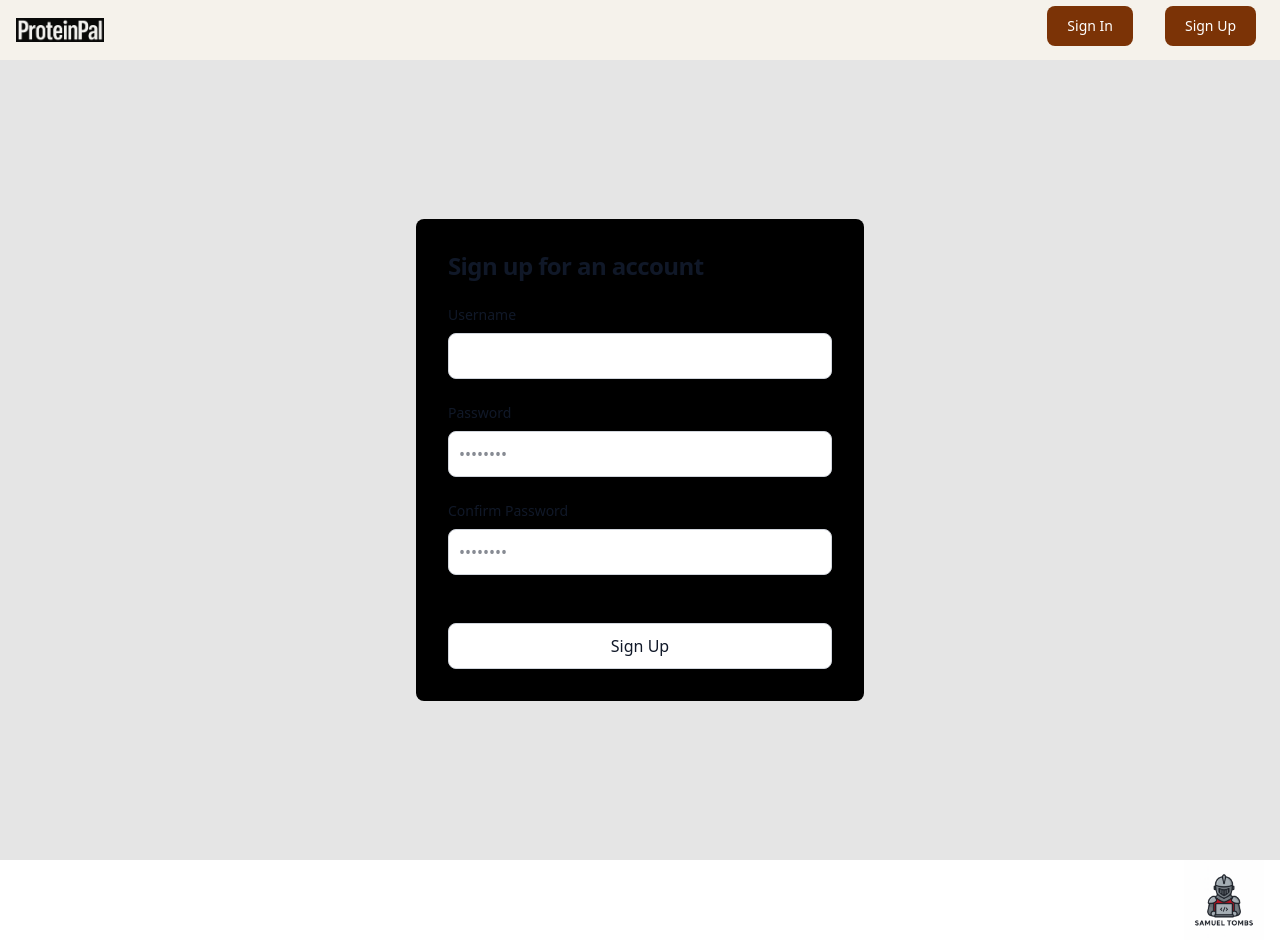
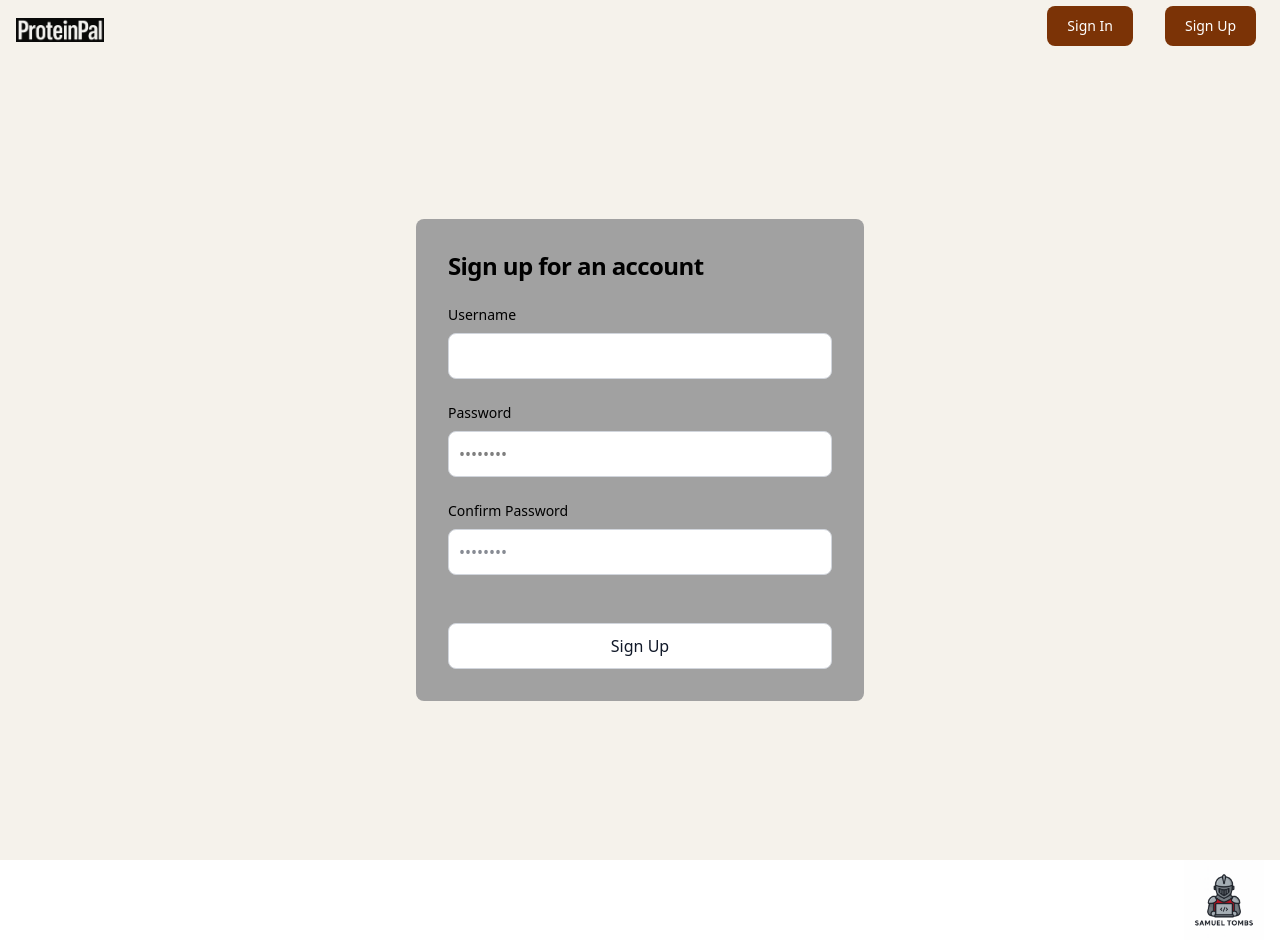
Before and after one commit to SamTombs/protein-pal-front-end, a React (Vite) app in the folder protein-pal-front-end/: page /sign-up in a window 1280 px wide. Built offline with nearby package versions, Linux system fonts and the light colour scheme; no server answers.

Commit message:
Perenial Issue of session state

```diff
--- a/protein-pal-front-end/src/App.jsx
+++ b/protein-pal-front-end/src/App.jsx
@@ -6,7 +6,6 @@ import SignInForm from "./pages/SignInForm";
 import AppLayout from "./layout/AppLayout";
 import Lists from "./pages/Lists";
 import About from "./pages/About";
-import ShoppingListForm from "./pages/ShoppingListForm";
 import ShoppingPage from "./pages/ShoppingPage";
 import * as listService from "./services/listService";
 import { UserContext } from "./contexts/UserContext";
@@ -69,12 +68,8 @@ const App = () => {
           <Route
             path="/lists"
             element={
-              <Lists lists={lists} handleDeleteList={handleDeleteList} />
+              <Lists lists={lists} handleDeleteList={handleDeleteList} handleAddList={handleAddList}  />
             }
-          />
-          <Route
-            path="/lists/new"
-            element={<ShoppingListForm handleAddList={handleAddList} />}
           />
           <Route path="/lists/:listId" element={<ShoppingPage lists={lists} handleUpdateCart={handleUpdateCart} />} />
           <>
--- a/protein-pal-front-end/src/components/ItemList.jsx
+++ b/protein-pal-front-end/src/components/ItemList.jsx
@@ -21,7 +21,7 @@ const ItemList = ({ addToCart }) => {
 
   return (
     <>
-      <div tyle={{ backgroundColor: "#dcd2baff" }} className="justify-center">
+      <div tyle={{ backgroundColor: "#dcd2baff" }} className="justify-center pl-40 pr-40">
         <section className="flex flex-row space-x-6 items-center">
           <img
             src={Inspiration}
--- a/protein-pal-front-end/src/pages/ShoppingListForm.jsx
+++ b/protein-pal-front-end/src/components/ShoppingListForm.jsx
@@ -1,14 +1,11 @@
 import { useState } from "react";
-import { useNavigate } from "react-router";
-
 
 const initialState = {
   name: "",
 };
 
-const ShoppingListForm = ({ handleAddList }) => {
+const ShoppingListForm = ({ isFormOpen, handleAddList}) => {
   const [formData, setFormData] = useState(initialState);
-  const navigate = useNavigate();
 
   const handleChange = (event) => {
     setFormData({ ...formData, [event.target.name]: event.target.value });
@@ -17,13 +14,13 @@ const ShoppingListForm = ({ handleAddList }) => {
   const handleAddSubmit = (event) => {
     event.preventDefault();
     handleAddList(formData);
-    navigate("/lists");
+    setFormData(initialState)
   };
   return (
-    <div style={{ backgroundColor: "#f5f2eb" }}>
+    <div className="bg-[#f5f2eb]">
       <form
         onSubmit={handleAddSubmit}
-        className="bg-white shadow-md rounded px-30 pt-6 pb-5 mb-2"
+        className="shadow-xl rounded px-100 pt-40 pb-40 mb-2"
       >
         <div className="md:flex md:items-center mb-1">
           <label
--- a/protein-pal-front-end/src/pages/About.jsx
+++ b/protein-pal-front-end/src/pages/About.jsx
@@ -9,7 +9,7 @@ const About = () => {
           style={{ backgroundColor: "#f5f2eb" }}
         >
           <p className="font-serif text-lg text-justify pr-40 pl-40">
-            About Us We didnt start out in the world of protein. In fact, our
+            We didn't start out in the world of protein. In fact, our
             story began on the other end of the spectrum—flour-dusted aprons,
             warm ovens, and a little neighborhood bakery that prided itself on
             serving the softest, most indulgent treats. It was a sweet life, but
@@ -18,8 +18,8 @@ const About = () => {
             dedication we had for creating delicious baked goods could be
             channeled into helping people, just like you, to find protein-packed
             options that fuel peoples lives in a healthier way. From those
-            humble, carby beginnings, weve risen into something new: a one-stop
-            destination to find high-quality proteins. Whether youre an
+            humble, carby beginnings, we've risen into something new: a one-stop
+            destination to find high-quality proteins. Whether you're an
             athlete, a busy professional, or just someone looking for better
             choices, we’e here to make shopping for protein simple, accessible,
             and actually enjoyable.
--- a/protein-pal-front-end/src/pages/Lists.jsx
+++ b/protein-pal-front-end/src/pages/Lists.jsx
@@ -1,12 +1,19 @@
 import { useNavigate, Link, useParams } from "react-router";
+import ShoppingListForm from "../components/ShoppingListForm";
+import { useState } from "react"
 
-const Lists = ({ lists, handleDeleteList }) => {
+const Lists = ({ lists, handleDeleteList, handleAddList }) => {
   const navigate = useNavigate();
   const { listId } = useParams()
+   const [isFormOpen, setIsFormOpen] = useState(false);
 
   const navToPage = (url) => {
     navigate(url);
   };
+
+  const handleFormView = () => {
+    setIsFormOpen(!isFormOpen)
+  }
 
   return (
     <main className="bg-[#f5f2eb] min-h-screen p-6">
@@ -36,11 +43,14 @@ const Lists = ({ lists, handleDeleteList }) => {
       <div className="mt-6 flex justify-center">
         <button
           className="flex items-center justify-center w-12 h-12 cursor-pointer rounded-full bg-amber-900 text-white text-2xl hover:bg-amber-700 transition shadow-md"
-          onClick={() => navToPage("/lists/new")}
+          onClick={() => handleFormView()}
         >
-          +
+          {isFormOpen ? "-" : "+"}
         </button>
       </div>
+      {isFormOpen ?
+      <ShoppingListForm handleAddList={handleAddList} isFormOpen={isFormOpen} />
+      : ""}
     </main>
   );
 };
--- a/protein-pal-front-end/src/pages/ShoppingPage.jsx
+++ b/protein-pal-front-end/src/pages/ShoppingPage.jsx
@@ -8,8 +8,8 @@ import { useParams } from "react-router";
 const ShoppingPage = ({ handleUpdateCart, lists }) => {
   console.log(lists)
   const { listId } = useParams();
-  const filteredLists = lists? lists?.filter((list) => listId !== list._id ) : [] ;
-  const [cart, setCart] = useState(filteredLists);
+  // const filteredLists = lists? lists?.filter((list) => listId !== list._id ) : [] ;
+  const [cart, setCart] = useState(lists?.filter((list) => listId !== list._id ));
   const [showModal, setShowModal] = useState(false);
 
   const addToCart = (item) => {
--- a/protein-pal-front-end/src/pages/SignUpForm.jsx
+++ b/protein-pal-front-end/src/pages/SignUpForm.jsx
@@ -38,19 +38,19 @@ const SignUpForm = () => {
   };
 
   return (
-    <main style={{ backgroundColor: "#f5f2eb" }}>
-      <section className="bg-neutral-200">
+    <main className="bg-[#f5f2eb]">
+      <section>
         <div className="flex flex-col items-center justify-center px-6 py-8 mx-auto md:h-screen lg:py-0">
-          <div className="w-full bg-black rounded-lg md:mt-0 sm:max-w-md xl:p-0">
+          <div className="w-full bg-neutral-400 rounded-lg md:mt-0 sm:max-w-md xl:p-0">
             <div className="p-6 space-y-4 md:space-y-6 sm:p-8">
-              <h1 className="text-xl font-bold leading-tight tracking-tight text-gray-900 md:text-2xl dark:text-white">
+              <h1 className="text-xl font-bold leading-tight tracking-tight text-black md:text-2xl ">
                 Sign up for an account
               </h1>
               <form onSubmit={handleSubmit} className="space-y-4 md:space-y-6">
                 <div>
                   <label
                     htmlFor="username"
-                    className="block mb-2 text-sm font-medium text-gray-900 dark:text-white"
+                    className="block mb-2 text-sm font-medium text-black "
                   >
                     Username
                   </label>
@@ -58,7 +58,7 @@ const SignUpForm = () => {
                     type="text"
                     name="username"
                     id="name"
-                    className="bg-white border border-gray-300 text-gray-900 rounded-lg focus:ring-primary-600 focus:border-primary-600 block w-full p-2.5"
+                    className="bg-white border border-gray-300 text-black rounded-lg focus:ring-primary-600 focus:border-primary-600 block w-full p-2.5"
                     onChange={handleChange}
                     required
                   />
@@ -66,7 +66,7 @@ const SignUpForm = () => {
                 <div>
                   <label
                     htmlFor="password"
-                    className="block mb-2 text-sm font-medium text-gray-900 dark:text-white"
+                    className="block mb-2 text-sm font-medium text-black "
                   >
                     Password
                   </label>
@@ -75,7 +75,7 @@ const SignUpForm = () => {
                     name="password"
                     id="password"
                     placeholder="••••••••"
-                    className="bg-white border border-gray-300 text-gray-900 rounded-lg focus:ring-primary-600 focus:border-primary-600 block w-full p-2.5"
+                    className="bg-white border border-gray-300 text-black rounded-lg focus:ring-primary-600 focus:border-primary-600 block w-full p-2.5"
                     onChange={handleChange}
                     required
                   />
@@ -83,7 +83,7 @@ const SignUpForm = () => {
                 <div>
                   <label
                     htmlFor="confirm"
-                    className="block mb-2 text-sm font-medium text-gray-900 dark:text-white"
+                    className="block mb-2 text-sm font-medium text-black"
                   >
                     Confirm Password
                   </label>
```
Also changed, not shown: protein-pal-front-end/src/pages/SignInForm.jsx (+6 -6 lines).
